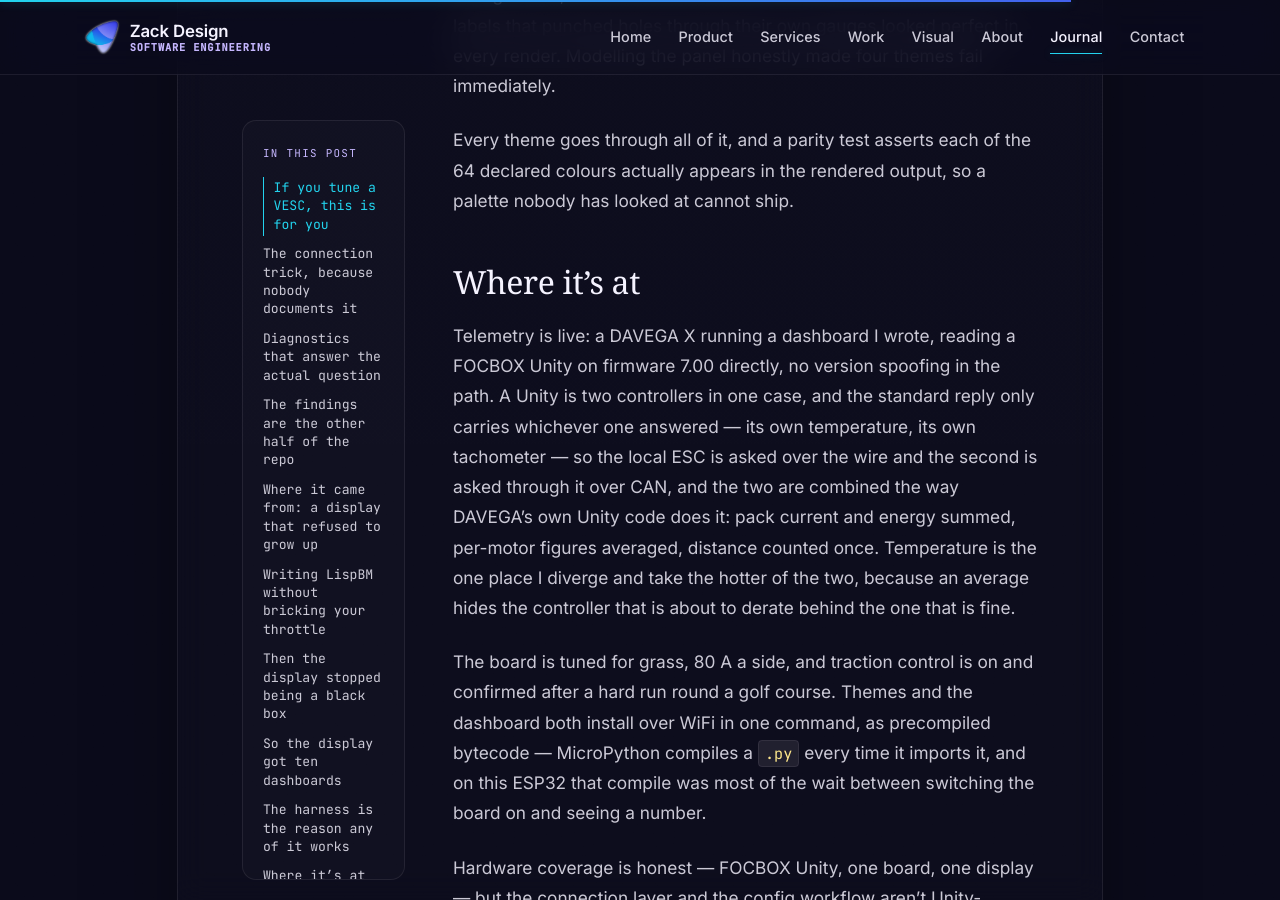
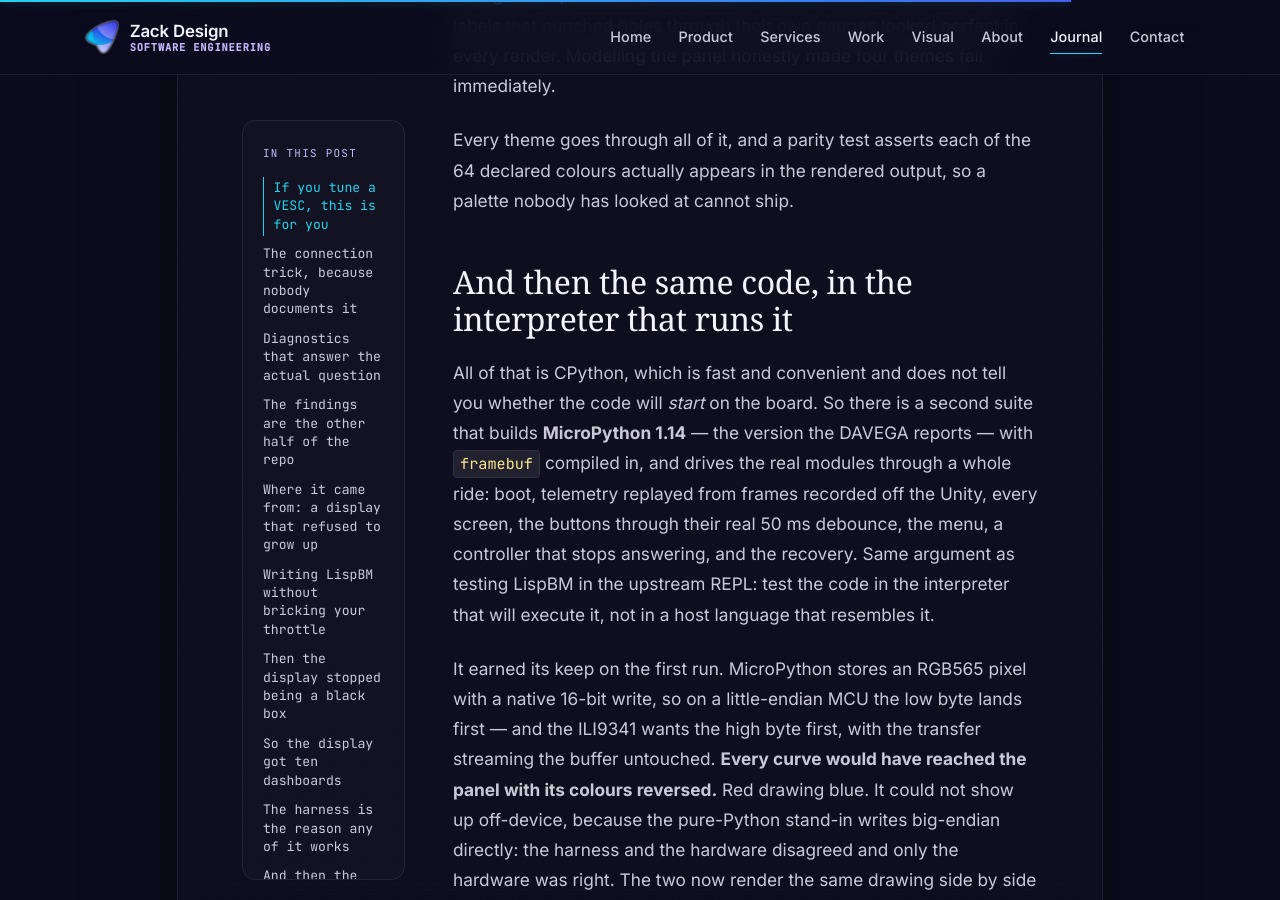
Before and after one commit to zackdesign/zackdesign.github.io, a Jekyll site: the page built from _posts/2026-9-6-vesc-workbench.md, in a window 1280 px wide and 900 px high, scrolled down 12162 px. Built offline with Jekyll 4.4.1, drawn with Linux system fonts in a browser that asks for light colours; some web fonts are replaced; some of the changed text lies outside the part shown.

Commit message:
vesc-workbench: the second suite, and the bug only the real interpreter saw
Adds the section the post was missing. Everything it described was CPython,
which is fast and convenient and does not tell you whether the code will start
on the board - so there is a second suite that builds MicroPython 1.14, the
version the display reports, and drives the real modules through a whole ride.

It found something on its first run that could not have shown up any other
way. MicroPython stores an RGB565 pixel with a native 16-bit write, so on a
little-endian MCU the low byte lands first, and the panel wants the high byte
first with the transfer streaming the buffer untouched. Every curve would have
reached the glass with its colours reversed. The pure-Python stand-in writes
big-endian directly, so the harness and the hardware disagreed and only the
hardware was right.

And the limit that suite reports rather than asserts - 98 kB of heap against a
64-bit host - is exactly the one that later stopped the board booting. Worth
telling, because the moral is not "write tests", it is that a test which
cannot reproduce the constraint will pass while the thing fails.

Corrections: 390 checks became 642 when the layout and label checks stopped
looking only at Nazare; a band is 240x20 and about 6 ms, not 240x40 and 12;
`profiles/` is `vesc/profiles/` after the reorganisation.

Also says plainly what has not happened: none of it has been tested in motion.

Co-Authored-By: Claude Opus 5 <noreply@anthropic.com>
Claude-Session: https://claude.ai/code/session_01Xucenq3zPDxAPZPV7mBqv5

```diff
--- a/_posts/2026-9-6-vesc-workbench.md
+++ b/_posts/2026-9-6-vesc-workbench.md
@@ -235,12 +235,24 @@ That last one is the test I'm most pleased with, because the harness was flatter
 
 Every theme goes through all of it, and a parity test asserts each of the 64 declared colours actually appears in the rendered output, so a palette nobody has looked at cannot ship.
 
+## And then the same code, in the interpreter that runs it
+
+All of that is CPython, which is fast and convenient and does not tell you whether the code will *start* on the board. So there is a second suite that builds **MicroPython 1.14** — the version the DAVEGA reports — with `framebuf` compiled in, and drives the real modules through a whole ride: boot, telemetry replayed from frames recorded off the Unity, every screen, the buttons through their real 50 ms debounce, the menu, a controller that stops answering, and the recovery. Same argument as testing LispBM in the upstream REPL: test the code in the interpreter that will execute it, not in a host language that resembles it.
+
+It earned its keep on the first run. MicroPython stores an RGB565 pixel with a native 16-bit write, so on a little-endian MCU the low byte lands first — and the ILI9341 wants the high byte first, with the transfer streaming the buffer untouched. **Every curve would have reached the panel with its colours reversed.** Red drawing blue. It could not show up off-device, because the pure-Python stand-in writes big-endian directly: the harness and the hardware disagreed and only the hardware was right. The two now render the same drawing side by side and compare byte for byte.
+
+The other thing it watches is allocation, because 98 kB of heap and a two-hour ride is a bad combination for anything that leaks. It measures two consecutive 400-frame windows, because one window cannot tell a leak from a warm-up — caches fill and tweens settle in the first, and none of it repeats. Absolute byte counts are reported rather than asserted: this is the unix port on a 64-bit host, where every reference is twice the width, so only the drift carries.
+
+Which is exactly the limit that bit me later. The board would not start one morning, stuck on the stock firmware's "initializing" — a `MemoryError` asking for ten kilobytes to draw the first curve. Everything passed on the host, where the heap is twenty times larger. The fix was to claim that buffer during boot while the heap is still whole, take the largest band available rather than one fixed size, and have the loop fall back to the lightest layout instead of handing the screen back. A dead screen on a deck is worse than the wrong colours.
+
 ## Where it's at
 
 Telemetry is live: a DAVEGA X running a dashboard I wrote, reading a FOCBOX Unity on firmware 7.00 directly, no version spoofing in the path. A Unity is two controllers in one case, and the standard reply only carries whichever one answered — its own temperature, its own tachometer — so the local ESC is asked over the wire and the second is asked through it over CAN, and the two are combined the way DAVEGA's own Unity code does it: pack current and energy summed, per-motor figures averaged, distance counted once. Temperature is the one place I diverge and take the hotter of the two, because an average hides the controller that is about to derate behind the one that is fine.
 
 The board is tuned for grass, 80 A a side, and traction control is on and confirmed after a hard run round a golf course. Themes and the dashboard both install over WiFi in one command, as precompiled bytecode — MicroPython compiles a `.py` every time it imports it, and on this ESP32 that compile was most of the wait between switching the board on and seeing a number.
 
-Hardware coverage is honest — FOCBOX Unity, one board, one display — but the connection layer and the config workflow aren't Unity-specific at all. `profiles/` holds one file per known-good setup, and deliberately holds *connection details only*: not current limits, not gearing. Copying a stranger's motor tuning is how packs and motors get damaged. Run the detection wizard, then use this to keep track of what you changed.
+What has not happened yet is a ride. Every part of this is verified on the bench or in the harness — the telemetry, the CAN read of the second controller, the range estimate, the buttons — and the board has not moved since any of it landed. That is the honest gap, and it is the one that matters.
+
+Hardware coverage is honest — FOCBOX Unity, one board, one display — but the connection layer and the config workflow aren't Unity-specific at all. `vesc/profiles/` holds one file per known-good setup, and deliberately holds *connection details only*: not current limits, not gearing. Copying a stranger's motor tuning is how packs and motors get damaged. Run the detection wizard, then use this to keep track of what you changed.
 
 If you have a VESC and a scripting habit, start with [docs/connecting.md](https://github.com/isaacrowntree/vesc-workbench/blob/master/docs/connecting.md). Even if you use nothing else, having your board's configuration in git is worth the twenty minutes.
```
Also changed, not shown: other parts of _posts/2026-9-6-vesc-workbench.md (+2 -2 lines), images/blog/davega-themes.png.
